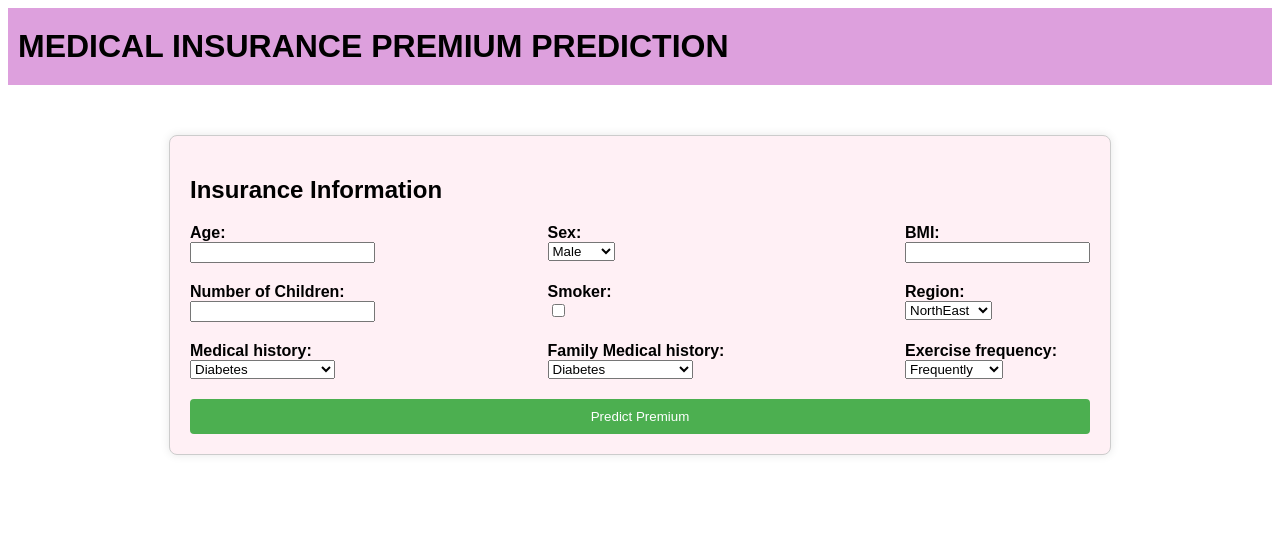
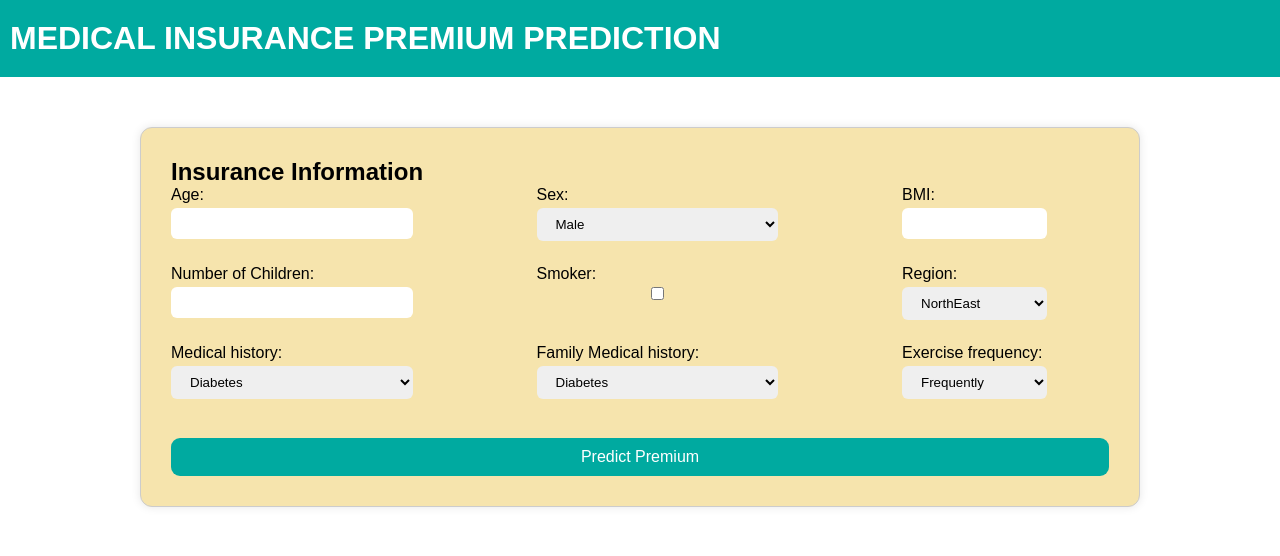
Before and after one commit to VaishnaviGilbile/medical-insurance-premium-prediction, a Flask app: page / in a window 1280 px wide. Shown: the top 556 px of the page. Run offline with Flask 3, Linux system fonts and the light colour scheme; parts of the project's set-up code (start-up, migrations or seed data) failed here and were passed over.

Commit message:
Update styles.css

```diff
--- a/medical-insurance-premium-prediction/static/styles.css
+++ b/medical-insurance-premium-prediction/static/styles.css
@@ -1,27 +1,39 @@
 
-body {
-    font-family: 'Arial', sans-serif;
-    /* font-family: 'Roboto', sans-serif; */
+* {
+    margin: 0;
+    padding: 0;
+    font-family: 'Poppins', sans-serif;
+    box-sizing: border-box;
 
 }
 
+
 h1 {
-    background-color: plum;
+    color: white;
+    background-color: #00aaa0;
     border-width: 100%;
     padding-top: 20px;
     padding-bottom: 20px;
     padding-left: 10px;
-    margin-top: 0px;
+
+}
+
+.background {
+
+    background-color: white;
+    background-size: cover;
+    background-repeat: no-repeat;
 }
 
 .container {
-    max-width: 900px;
+    max-width: 1000px;
     margin: 50px auto;
-    padding: 20px;
+    padding: 30px;
     border: 1px solid #ccc;
-    border-radius: 8px;
+    border-radius: 12px;
     box-shadow: 0 0 10px rgba(0, 0, 0, 0.1);
-    background-color: lavenderblush;
+    /* background-color: #8ed2c9;   */
+    background-color: #f6e4ad;
     background-image: none;
 
 }
@@ -30,7 +42,26 @@ form {
     display: grid;
     grid-template-columns: 1fr 1fr;
     grid-gap: 20px;
+
 }
+
+input,select{
+
+    width: 70%;
+
+    padding: 8px 15px;
+
+    margin: 4px 0px;
+
+    /* border: 2px solid #265073; */
+
+    border-radius: 6px;
+
+    border: none;
+
+    /* border-bottom: 2px solid #265073; */
+}
+
 
 form label {
     display: block;
@@ -40,13 +71,9 @@ form p {
     margin: 0;
 }
 
-/* form p:last-child {
-    clear: both;
-    width: 100%;
-} */
 
 label {
-    font-weight: bold;
+    /* font-weight: bold; */
 }
 
 #insuranceForm{
@@ -55,22 +82,50 @@ label {
 
 button {
     padding: 10px;
-    background-color: #4CAF50;
+    background-color: #00aaa0;
     color: #fff;
     border: none;
     width: 100%;
-    border-radius: 4px;
+    border-radius: 9px;
     cursor: pointer;
+    margin-top: 15px;
+    font-size: medium;
 }
 
 button:hover, button:focus {
-    background: darkgreen;
+    background: #2c786c;
     outline: 0;
 }
 
- .full-width {
-    /* clear: both; */
-    /* width: 100%; */
+.full-width {
     grid-column: span 3;
 
-    }
+}
+
+#resultSection{
+    border-top: 2cap;
+    margin-top: 30px;
+    height: 450px;
+    background-color: #f6e4ad;
+    padding-top: 15px;
+    width: 1000px;
+    /* font-size: large; */
+    border: 1px solid #ccc;
+    box-shadow: 0 0 10px rgba(0, 0, 0, 0.1);
+    border-radius: 10px;
+
+}
+
+
+#resultSection h2{
+    font-size: x-large;
+}
+
+#resultSection img {
+    width: 600px;
+    height: 350px;
+}
+
+#predictionResult {
+    color: #2c786c;
+}
```
